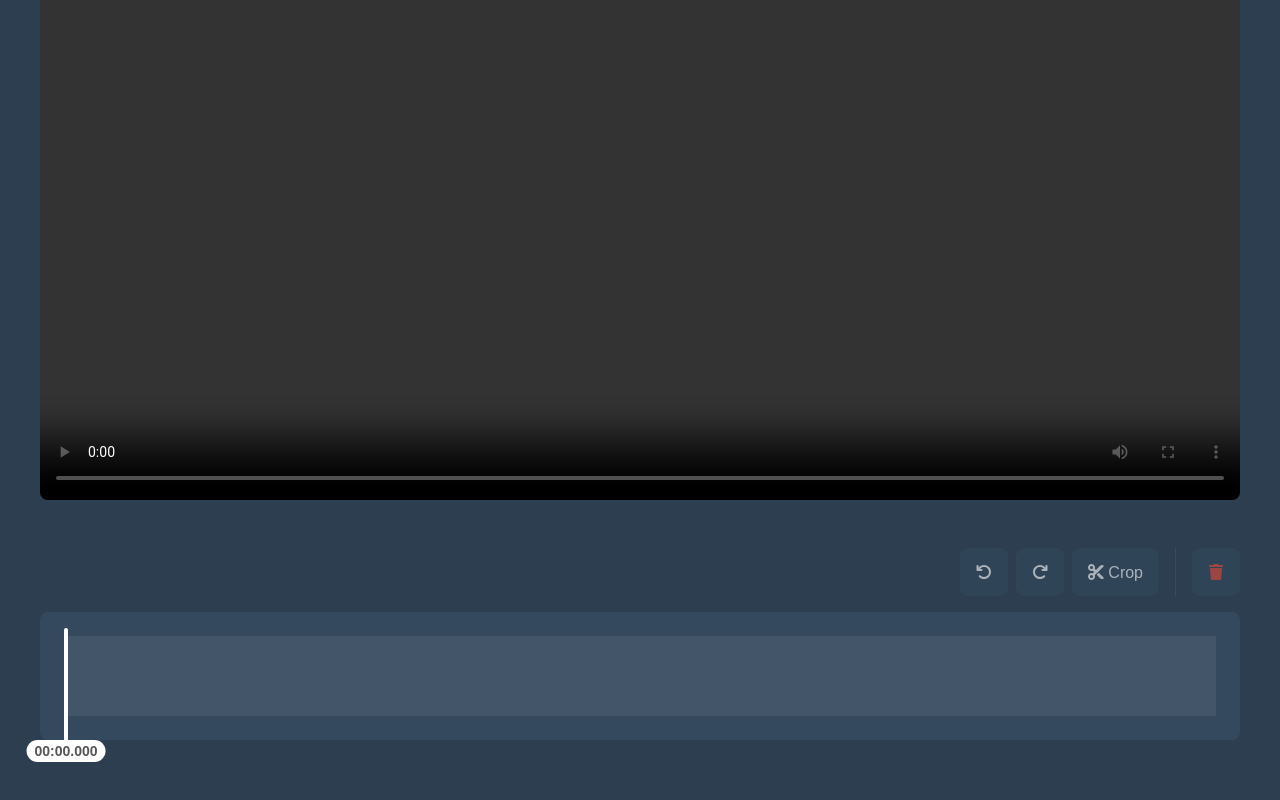
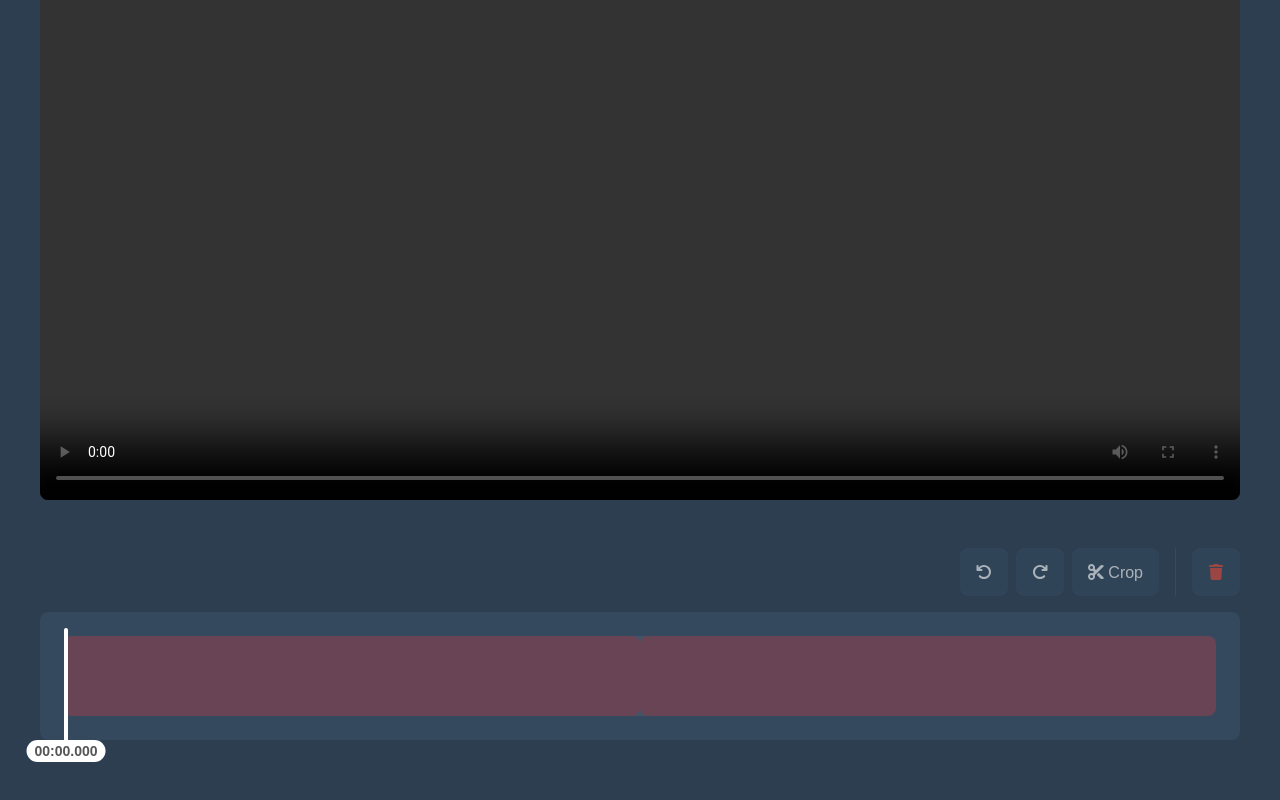
Before and after one commit to andergtk/ffmpeg-video-crop, a Vue app: page / in a window 1280 px wide. Shown: the part 388-1188 px from the top of the page. Built offline with nearby package versions, Linux system fonts and the light colour scheme.

Commit message:
draft timeline slices

```diff
--- a/src/components/Timeline.vue
+++ b/src/components/Timeline.vue
@@ -23,6 +23,8 @@
 
     <div class="timeline-slices-container">
       <div class="timeline-slices">
+        <div class="timeline-slice"></div>
+        <div class="timeline-slice"></div>
       </div>
 
       <div class="timeline-needle">
@@ -101,9 +103,18 @@
 }
 
 .timeline-slices {
+  display: flex;
   width: 100%;
   height: 100%;
+  border-radius: 8px;
   background-color: #ffffff11;
+}
+
+.timeline-slice {
+  width: 100%;
+  height: 100%;
+  border-radius: 8px;
+  background-color: #ff000033;
 }
 
 /* Needle */
```
